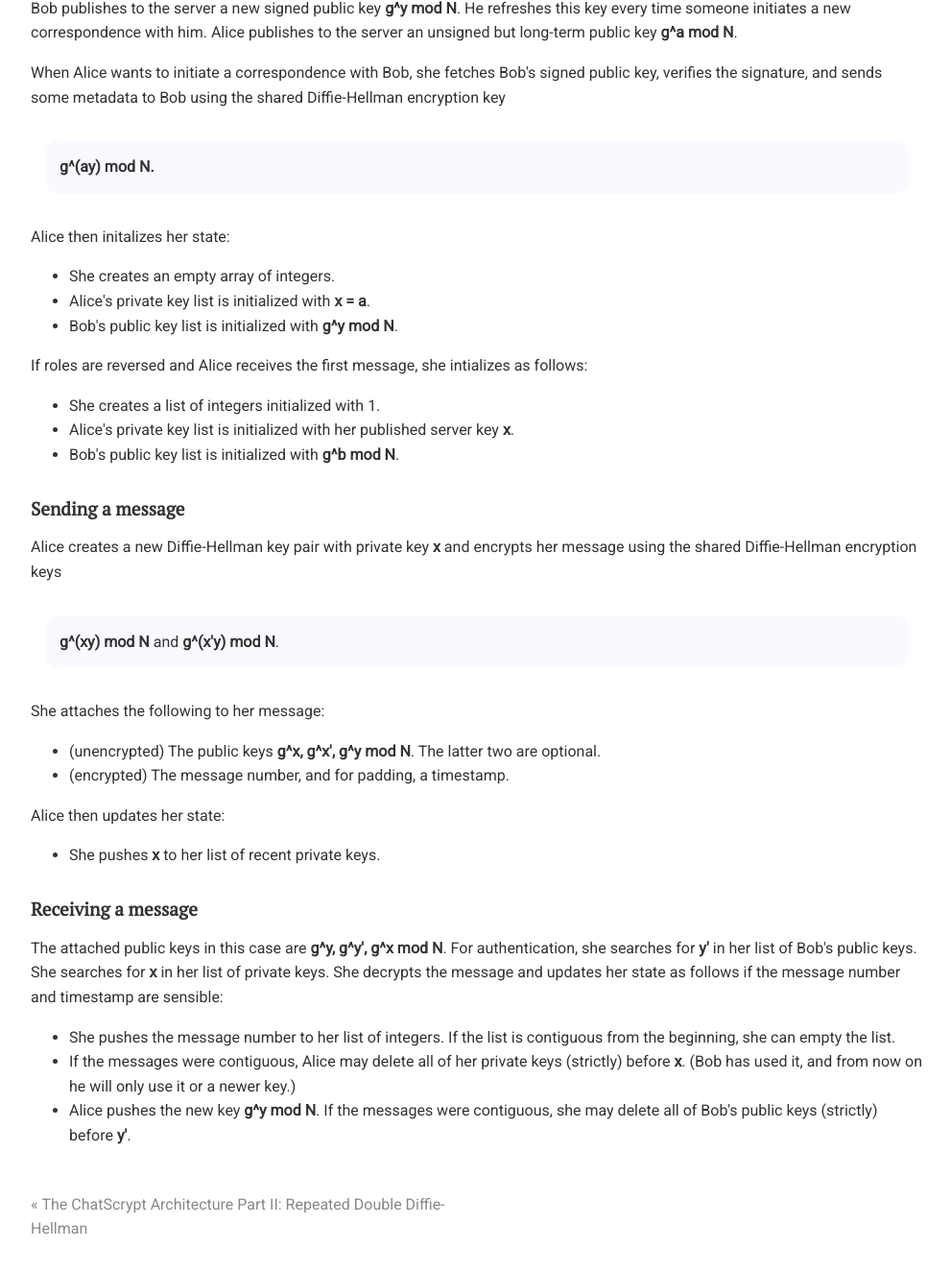
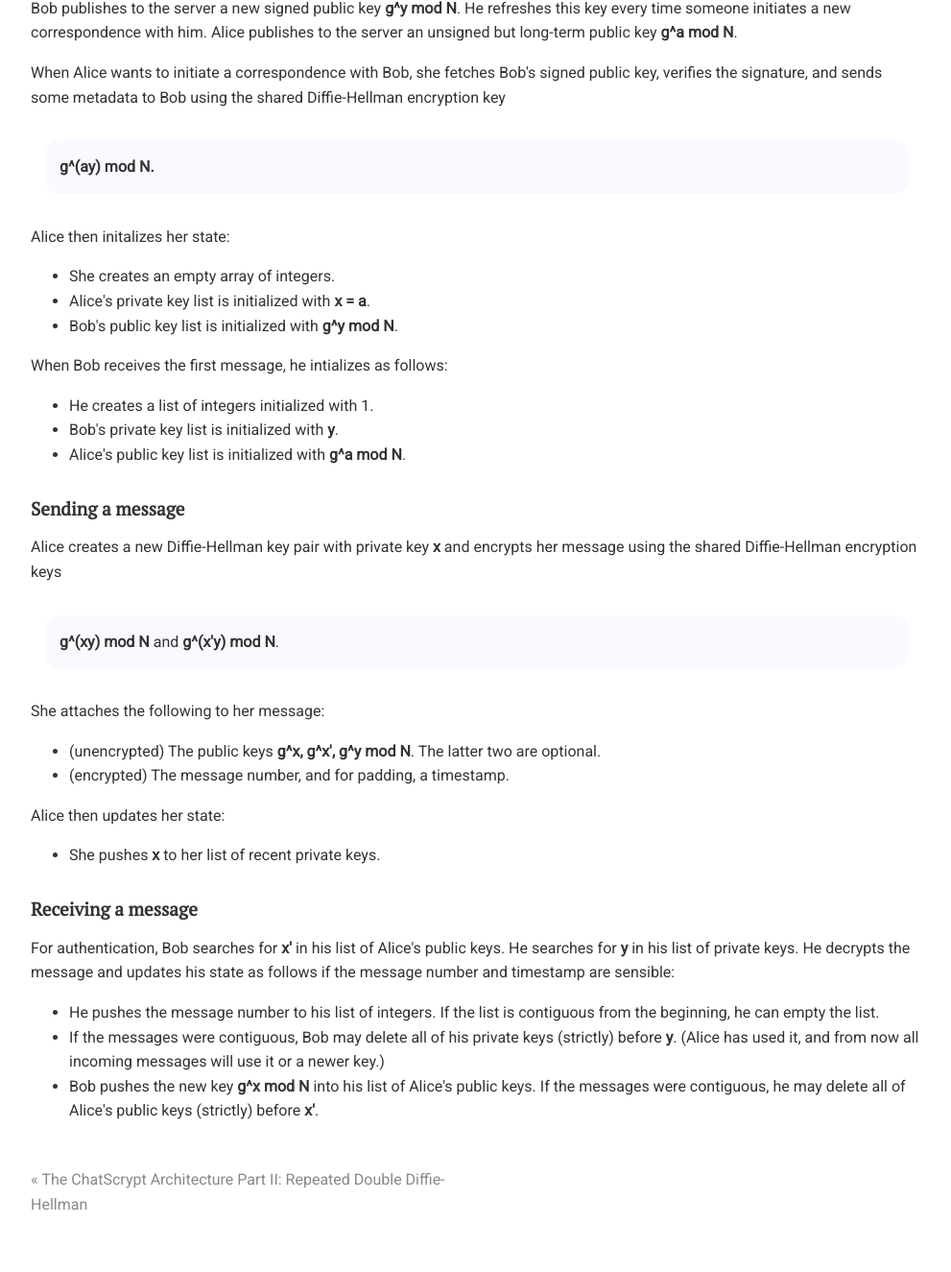
Before and after one commit to chatscrypt/chatscrypt.github.io, a Jekyll site: the page built from _posts/2020-01-23-the-chatscrypt-architecture-part-iii-authenticated-inductive-diffie-hellman.html, in a window 1280 px wide and 1400 px high, scrolled down 1208 px. Shown: the top 1325 px of the window at 96% size, without its empty margins (143-1134 px from the left). Built offline with Jekyll 4.4.1, drawn with Linux system fonts in a browser that asks for light colours; comment, search, counter and statistics services are not loaded.

Commit message:
Update 2020-01-23-the-chatscrypt-architecture-part-iii-authenticated-inductive-diffie-hellman.html

```diff
--- a/_posts/2020-01-23-the-chatscrypt-architecture-part-iii-authenticated-inductive-diffie-hellman.html
+++ b/_posts/2020-01-23-the-chatscrypt-architecture-part-iii-authenticated-inductive-diffie-hellman.html
@@ -48,11 +48,11 @@ Alice then initalizes her state:
 <li>Bob's public key list is initialized with <b>g^y mod N</b>.
 </ul>
 
-If roles are reversed and Alice receives the first message, she intializes as follows:
+When Bob receives the first message, he intializes as follows:
 <ul>
-<li>She creates a list of integers initialized with 1.
-<li>Alice's private key list is initialized with her published server key <b>x</b>.
-<li>Bob's public key list is initialized with <b>g^b mod N</b>.
+<li>He creates a list of integers initialized with 1.
+<li>Bob's private key list is initialized with <b>y</b>.
+<li>Alice's public key list is initialized with <b>g^a mod N</b>.
 </ul>
 
 <h2>Sending a message</h2>
@@ -74,10 +74,10 @@ She attaches the following to her message:
 
 <h2> Receiving a message</h2>
 
-The attached public keys in this case are <b>g^y, g^y', g^x mod N</b>. For authentication, she searches for <b>y'</b> in her list of Bob's public keys. She searches for <b>x</b> in her list of private keys. She decrypts the message and updates her state as follows if the message number and timestamp are sensible:
+For authentication, Bob searches for <b>x'</b> in his list of Alice's public keys. He searches for <b>y</b> in his list of private keys. He decrypts the message and updates his state as follows if the message number and timestamp are sensible:
 
 <ul>
-<li>She pushes the message number to her list of integers. If the list is contiguous from the beginning, she can empty the list.
-<li>If the messages were contiguous, Alice may delete all of her private keys (strictly) before <b>x</b>. (Bob has used it, and from now on he will only use it or a newer key.)
-<li>Alice pushes the new key <b>g^y mod N</b>. If the messages were contiguous, she may delete all of Bob's public keys (strictly) before <b>y'</b>.
+<li>He pushes the message number to his list of integers. If the list is contiguous from the beginning, he can empty the list.
+<li>If the messages were contiguous, Bob may delete all of his private keys (strictly) before <b>y</b>. (Alice has used it, and from now all incoming messages will use it or a newer key.)
+<li>Bob pushes the new key <b>g^x mod N</b> into his list of Alice's public keys. If the messages were contiguous, he may delete all of Alice's public keys (strictly) before <b>x'</b>.
 </ul>
```
